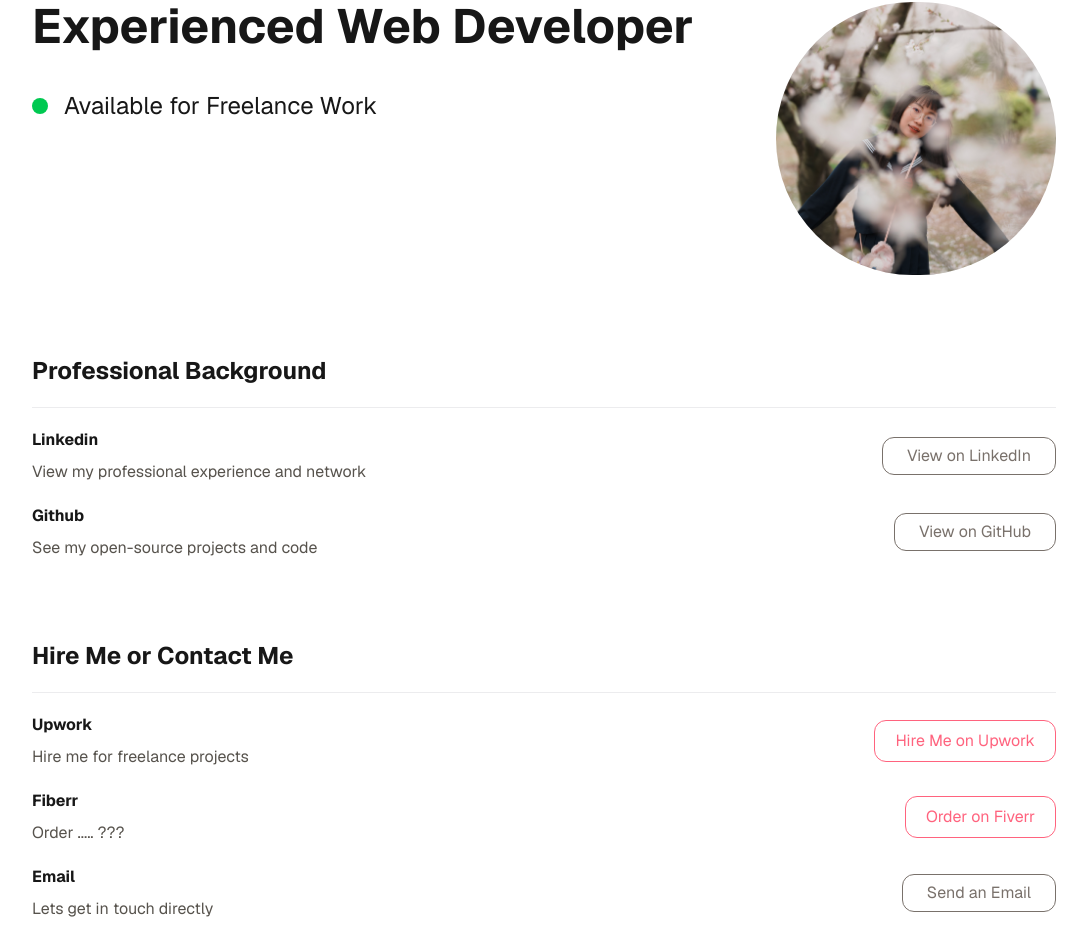
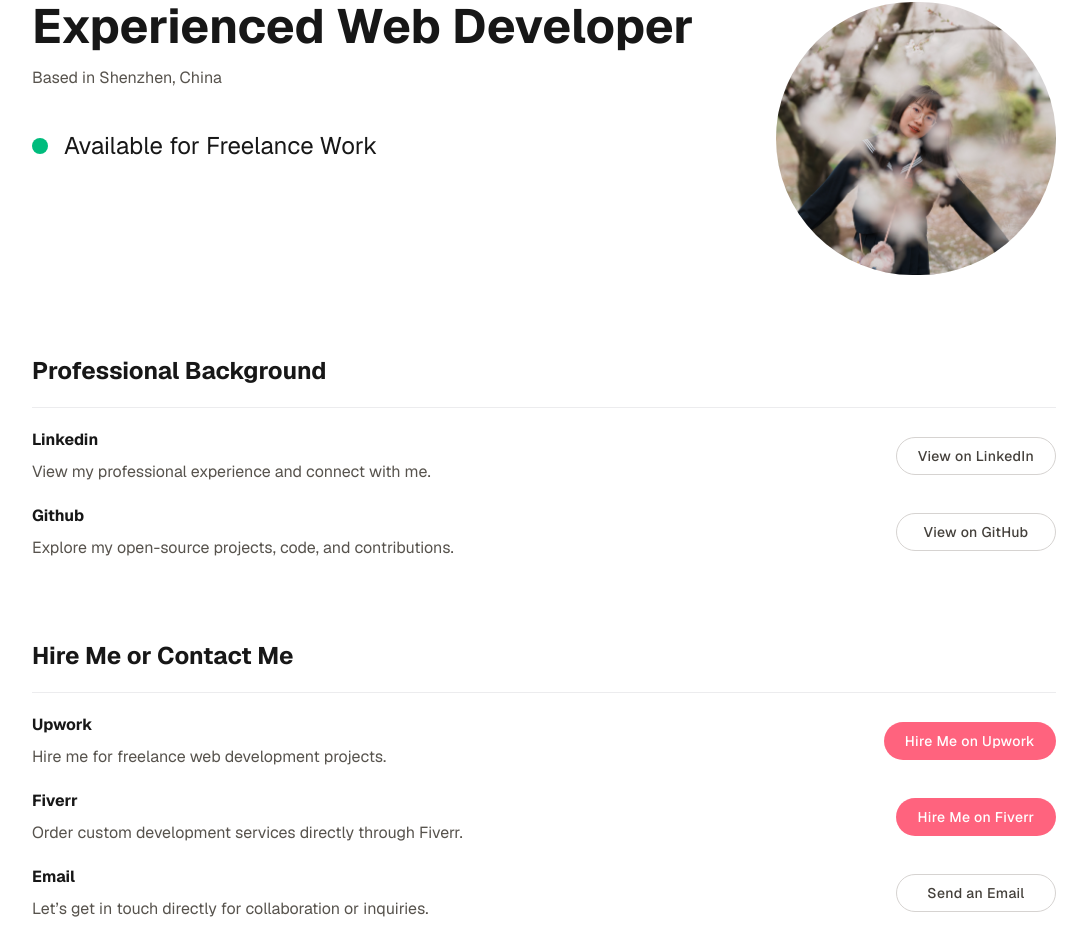
Before and after one commit to linx4200/xinran.liu, a Next.js app: page /contact in a window 1280 px wide. Shown: the part 138-1090 px from the top of the page, without its empty margins (96-1183 px from the left). Built offline with nearby package versions, Linux system fonts and the light colour scheme.

Commit message:
feat: refine the copies in contact page

```diff
--- a/src/app/contact/page.tsx
+++ b/src/app/contact/page.tsx
@@ -1,5 +1,7 @@
 import Image from 'next/image';
-import profile from './profile-image.jpg'
+import profile from './profile-image.jpg';
+
+import type { ComponentPropsWithoutRef } from 'react';
 
 export default function Page({
   params,
@@ -8,16 +10,43 @@ export default function Page({
   params: Promise<{ slug: string }>
   searchParams: Promise<{ [key: string]: string | string[] | undefined }>
 }) {
+  // todo: dynamically change the status
+  const availability: 'free' | 'busy' = 'free';
+
+  const status = availability === 'free'
+    ? {
+        indicatorClass: 'bg-emerald-500',
+        label: 'Free',
+        labelClass: 'text-emerald-600',
+        summary: 'Available for Freelance Work',
+      }
+    : {
+        indicatorClass: 'bg-red-500',
+        label: 'Busy',
+        labelClass: 'text-red-600',
+        summary: 'Currently Booked',
+      };
+
+  const CTAButton = ({ text, link, type = 'normal' }: { text: string, link?: string, type?: 'primary' | 'normal' }) => (
+    <a
+      href={link} target='_blank'
+      className={`inline-flex min-w-[10rem] justify-center px-5 py-2 rounded-full border text-sm font-medium tracking-wide transition-all duration-200 ease-out hover:-translate-y-0.5 ${
+        type === 'normal'
+          ? 'border-stone-300 text-stone-700 bg-white hover:border-stone-400 hover:text-stone-900 hover:bg-stone-100'
+          : 'border-transparent bg-primary text-white hover:bg-primary/90'
+      }`}
+    >{text}</a>
+  );
+
   return (
     <>
       <section className="flex justify-between mt-20">
         <div>
           <h1 className="text-5xl font-bold mb-4">Experienced Web Developer</h1>
-          {/* todo: status (free / busy) 状态显示 */}
-          {/* todo: 加上 location */}
+          <p className="text-stone-600">Based in Shenzhen, China</p>
           <p className="text-2xl mt-10">
-            <span className='size-4 inline-block bg-green-500 rounded-xl mr-4'>{/* status indicator */}</span>
-            Available for Freelance Work
+            <span className={`size-4 inline-block rounded-xl mr-4 ${status.indicatorClass}`} />
+            {status.summary}
           </p>
         </div>
         <div>
@@ -30,16 +59,16 @@ export default function Page({
         <div className="flex justify-between mt-5 items-center">
           <div>
             <h3 className="font-bold mb-2">Linkedin</h3>
-            <p className="text-stone-600">View my professional experience and network</p>
+            <p className="text-stone-600">View my professional experience and connect with me.</p>
           </div>
-          <a className="border rounded-xl py-1.5 px-6 border-stone-500 text-stone-500">View on LinkedIn</a>
+          <CTAButton text="View on LinkedIn" />
         </div>
         <div className="flex justify-between mt-5 items-center">
           <div>
             <h3 className="font-bold mb-2">Github</h3>
-            <p className="text-stone-600">See my open-source projects and code</p>
+            <p className="text-stone-600">Explore my open-source projects, code, and contributions.</p>
           </div>
-          <a className="border rounded-xl py-1.5 px-6 border-stone-500 text-stone-500">View on GitHub</a>
+          <CTAButton text="View on GitHub" link="https://github.com/linx4200" />
         </div>
       </section>
 
@@ -48,23 +77,23 @@ export default function Page({
         <div className="flex justify-between mt-5 items-center">
           <div>
             <h3 className="font-bold mb-2">Upwork</h3>
-            <p className="text-stone-600">Hire me for freelance projects</p>
+            <p className="text-stone-600">Hire me for freelance web development projects.</p>
           </div>
-          <a className="border rounded-xl py-2 px-5 border-primary text-primary">Hire Me on Upwork</a>
+          <CTAButton text="Hire Me on Upwork" type="primary" />
         </div>
         <div className="flex justify-between mt-5 items-center">
           <div>
-            <h3 className="font-bold mb-2">Fiberr</h3>
-            <p className="text-stone-600">Order ..... ???</p>
+            <h3 className="font-bold mb-2">Fiverr</h3>
+            <p className="text-stone-600">Order custom development services directly through Fiverr.</p>
           </div>
-          <a className="border rounded-xl py-2 px-5 border-primary text-primary">Order on Fiverr</a>
+          <CTAButton text="Hire Me on Fiverr"  type="primary" />
         </div>
         <div className="flex justify-between mt-5 items-center">
           <div>
             <h3 className="font-bold mb-2">Email</h3>
-            <p className="text-stone-600">Lets get in touch directly</p>
+            <p className="text-stone-600">Let’s get in touch directly for collaboration or inquiries.</p>
           </div>
-          <a className="border rounded-xl py-1.5 px-6 border-stone-500 text-stone-500">Send an Email</a>
+          <CTAButton text="Send an Email" />
         </div>
       </section>
     </>
```
